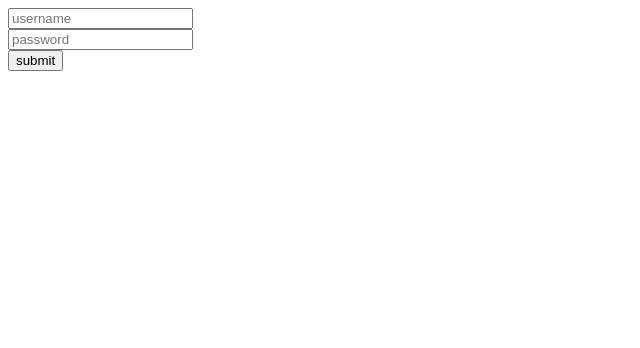
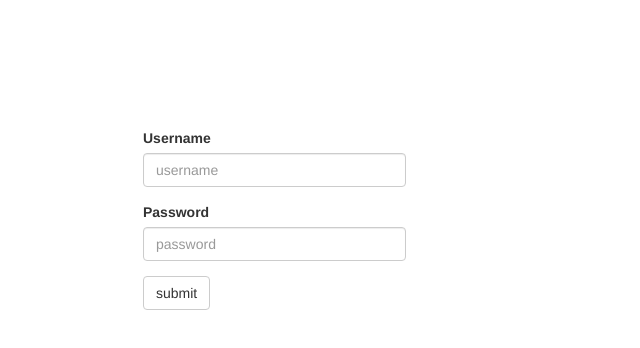
Before and after one commit to jilaokang/fuckNode, a website: page views/index.html in a window 1280 px wide. Shown: the whole page, without its empty margins (0-640 px from the left). Drawn offline with nearby package versions, Linux system fonts and the light colour scheme.

Commit message:
今天学的差不多了，晚上再学么么哒

```diff
--- a/routes/user.js
+++ b/routes/user.js
@@ -3,7 +3,6 @@ const userCtl = require('./controller/user.contorller')
 const router = new Router()
 
 router.get('/', userCtl.Render)
-
 router.post('/',userCtl.Signup)
 
 module.exports = router
--- a/views/index.html
+++ b/views/index.html
@@ -6,18 +6,35 @@
     <meta name="viewport" content="width=device-width, initial-scale=1.0">
     <meta http-equiv="X-UA-Compatible" content="ie=edge">
     <title>Document</title>
+    <!-- 最新版本的 Bootstrap 核心 CSS 文件 -->
+    <link rel="stylesheet" href="https://cdn.bootcss.com/bootstrap/3.3.7/css/bootstrap.min.css"
+          integrity="sha384-BVYiiSIFeK1dGmJRAkycuHAHRg32OmUcww7on3RYdg4Va+PmSTsz/K68vbdEjh4u" crossorigin="anonymous">
     <script src="https://cdn.bootcss.com/axios/0.18.0/axios.js"></script>
+    <style>
+        body {
+            padding: 16vh;
+        }
+    </style>
 </head>
 
 <body>
-<section>
-    <input type="text" name="username" id="username" placeholder="username">
-    <br>
-    <input type="password" name="password" id="password" placeholder="password">
-    <br>
-    <input type="submit" value="submit" id="submit">
-</section>
-
+<div class="container">
+    <div class="row">
+        <div class="col-xs-3">
+            <section>
+                <div class="form-group">
+                    <label>Username</label>
+                    <input class="form-control" type="text" name="username" id="username" placeholder="username">
+                </div>
+                <div class="form-group">
+                    <label>Password</label>
+                    <input class="form-control" type="password" name="password" id="password" placeholder="password">
+                </div>
+                <input type="button" class="btn btn-default" value="submit" id="submit">
+            </section>
+        </div>
+    </div>
+</div>
 <script>
     const username = document.getElementById('username')
     const password = document.getElementById('password')
@@ -30,11 +47,13 @@
             password: password.value
         })
             .then(res => {
-                console.log(res.data.success)
-                if (res.data.success) {
+                if (!res.data.exist) {
                     alert(`注册成功.`)
+                }
+                if (res.data.verify === false) {
+                    alert('密码错误')
                 } else {
-                    alert(`已存在.`)
+                    location.href = 'post'
                 }
             })
             .catch(err => {
```
Also changed, not shown: routes/controller/user.contorller.js (+8 -4 lines).
